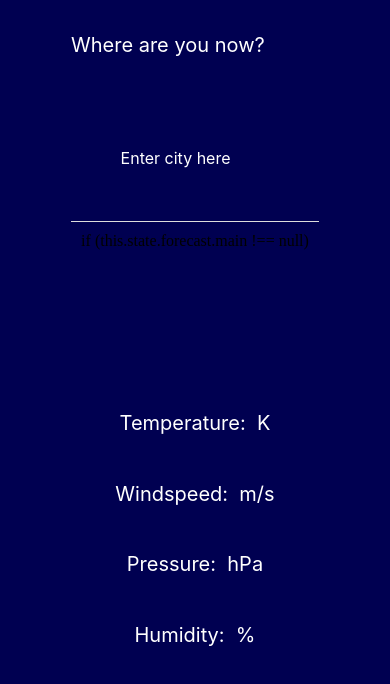
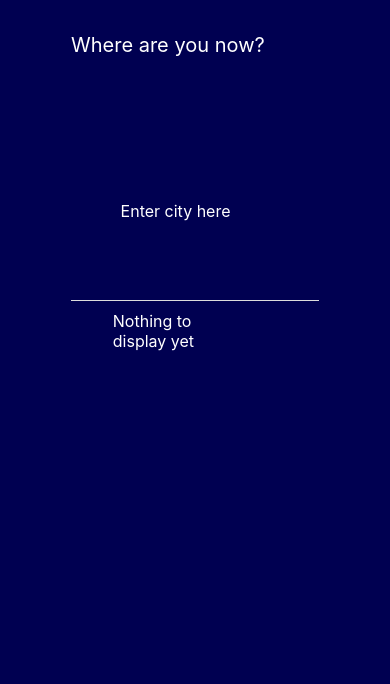
Before and after one commit to DonnaAnnIssac/WeatherNow, a React Native app: screen / in a window 390 px wide. Shown: the top 684 px of the page. Built offline with nearby package versions, Linux system fonts and the light colour scheme.

Commit message:
Add displayView to conditionally render view based on state

```diff
--- a/App.js
+++ b/App.js
@@ -13,22 +13,27 @@ export default class WeatherNow extends Component {
     super(props)
     this.state = {
       zip: null,
-      forecast: {
-        main: null,
-        description: null,
-        temp: null,
-        pressure: null,
-        humidity: null,
-        windspeed: null,
-        sunrise: null,
-        sunset: null,
-        city: null
-      }
+      forecast: null
     }
   }
   handleInputChange (event) {
     let city = event.nativeEvent.text
     getByCity(city, this)
+  }
+  displayView () {
+    if (this.state.forecast) {
+      return <Forecast
+        main={this.state.forecast.weather[0].main}
+        description={this.state.forecast.weather[0].description}
+        temp={this.state.forecast.main.temp}
+        windspeed={this.state.forecast.wind.speed}
+        pressure={this.state.forecast.main.pressure}
+        humidity={this.state.forecast.main.humidity}
+        sunrise={this.state.forecast.sys.sunrise}
+        sunset={this.state.forecast.sys.sunset}
+        city={this.state.forecast.name}
+        icon={this.state.forecast.weather[0].icon} />
+    } else return <Text style={styles.cityName}>Nothing to display yet</Text>
   }
   render () {
     return (
@@ -46,9 +51,9 @@ export default class WeatherNow extends Component {
               placeholder='Enter city here' />
           </View>
         </View>
-        if (this.state.forecast.main !== null) {
-          <Forecast {...this.state} />
-        }
+        <View style={styles.resultView}>
+          {this.displayView()}
+        </View>
       </View>
     )
   }
@@ -89,5 +94,8 @@ const styles = StyleSheet.create({
     width: '60%',
     fontSize: 16,
     color: '#FFFFFF'
+  },
+  resultView: {
+    flex: 2
   }
 })
```
